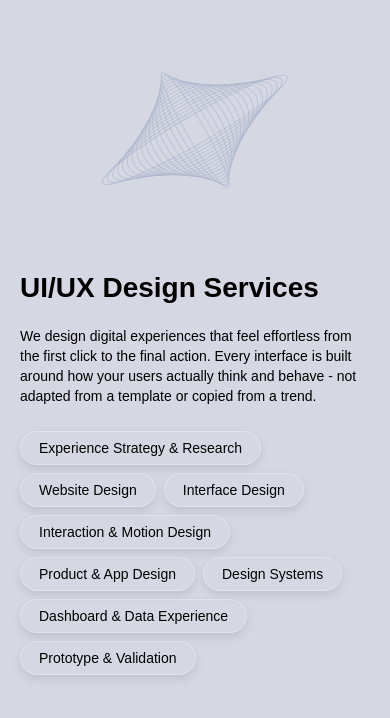
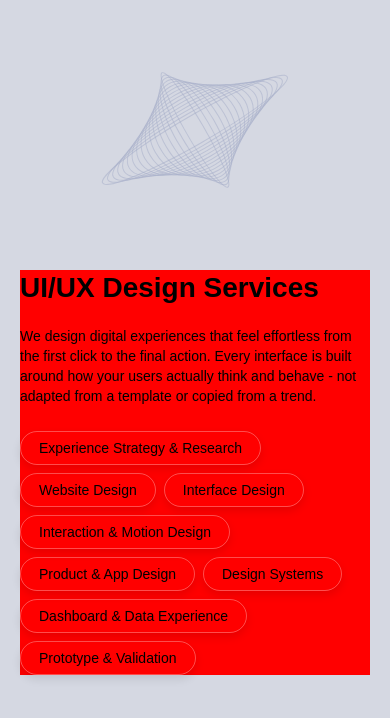
Before and after one commit to therareaniket/new-rarepixels-design, a Next.js app: page /Services in a window 390 px wide. Shown: the part 712-1430 px from the top of the page. Built offline with nearby package versions, Linux system fonts and the light colour scheme; a web font is replaced by a local one.

Commit message:
test 🧪: added background color to services section text to test the section

```diff
--- a/src/components/Servicepage/ServicesSection/services.css
+++ b/src/components/Servicepage/ServicesSection/services.css
@@ -274,7 +274,7 @@
     .services-active-dot { width: 16px; height: 16px; }
     .services-active-dot-inner { width: 8px; height: 8px; }
     /* .services-circle-section { padding: 0; } */
-
+    .services-desktop-text { background-color: red; }
 }
 
 @media (max-width: 400px) and (max-height: 700px) {
```
